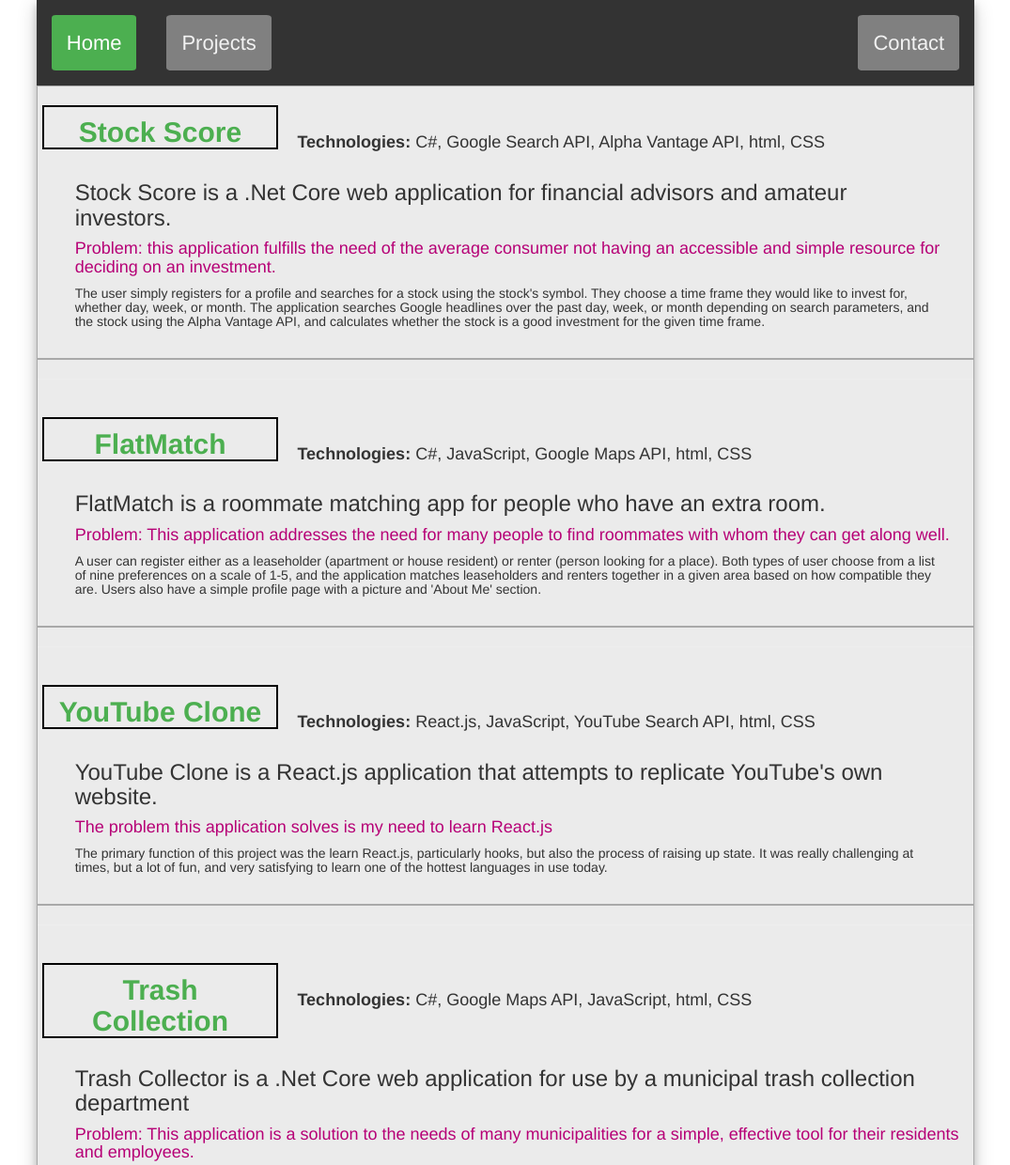
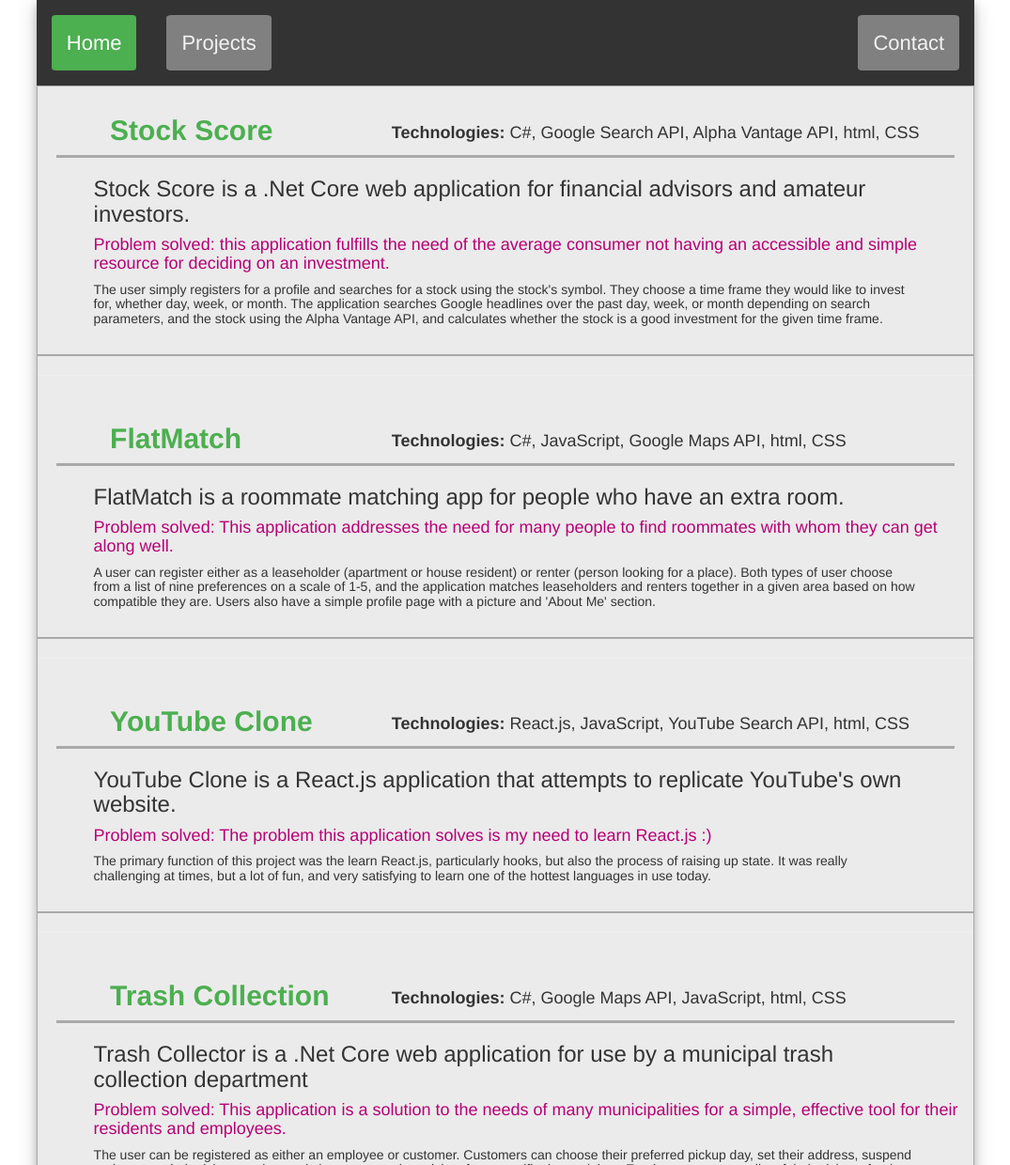
Before and after one commit to jbrockmann92/jbrockmann92.github.io, a plain HTML site: page projects.html in a window 1280 px wide. Shown: the top 1240 px of the page at 94% size, without its empty margins (102-1177 px from the left). Drawn offline with nearby package versions, Linux system fonts and the light colour scheme.

Commit message:
Changed some more styling. All the info is there, so done for now

```diff
--- a/projects.html
+++ b/projects.html
@@ -20,33 +20,28 @@
             }
         }
 
-        h2 {
-            font-family: 'Courier New', Courier, monospace;
+        .row h2 {
             padding-top: 10px;
-            padding-left: 2%;
-            border: black;
-            border-width: 2px;
-            border-style: solid;
-            text-align: center;
+            padding-left: 6%;
         }
 
         h3 {
-            padding-left: 4%;
-            padding-right: 4%;
+            padding-left: 6%;
+            padding-right: 6%;
         }
 
         h5 {
-            padding-left: 4%;
-            padding-right: 4%;
+            padding-left: 6%;
+            padding-right: 6%;
         }
 
         h4 {
-            padding-left: 2%;
+            padding-left: 4%;
         }
 
         .row h4 {
-            padding-left: 2%;
-            padding-top: 40px;
+            padding-left: 4%;
+            padding-top: 30px;
         }
 
         .App-header {
@@ -84,7 +79,7 @@
 
         .problem {
             color: rgb(182, 0, 118);
-            padding-left: 4%;
+            padding-left: 6%;
         }
 
         footer {
@@ -160,12 +155,12 @@
         </div>
         <div>
             <div style="border-style: solid; border-width: 1px; border-color: darkgray;">
-                <div class="row" style="padding-left: 2%;">
-                    <h2 class="col-sm-3"><strong style="color: #8B005B;"><a href="https://github.com/jbrockmann92/StockScoreApp">Stock Score</a></strong></h2>
-                    <h4 class="col-sm-9"><strong>Technologies: </strong>C#, Google Search API, Alpha Vantage API, html, CSS </h4>
+                <div class="row" style="margin-left: 2%; margin-right: 2%; border-bottom: darkgray; border-bottom-style: solid;">
+                    <h2 class="col-sm-4"><strong style="color: #8B005B;"><a href="https://github.com/jbrockmann92/StockScoreApp">Stock Score</a></strong></h2>
+                    <h4 class="col-sm-8"><strong>Technologies: </strong>C#, Google Search API, Alpha Vantage API, html, CSS</h4>
                 </div>
                 <h3>Stock Score is a .Net Core web application for financial advisors and amateur investors.</h3>
-                <h4 class="problem">Problem: this application fulfills the need of the average consumer not having an accessible and simple resource for deciding on an investment.</h4>
+                <h4 class="problem">Problem solved: this application fulfills the need of the average consumer not having an accessible and simple resource for deciding on an investment.</h4>
                 <h5 style="padding-bottom: 2%;">The user simply registers
                     for a profile and searches for a stock using the stock's symbol. They choose a time frame they would like to invest for, whether day, week, or month.
                     The application searches Google headlines over the past day, week, or month depending on search parameters, and the stock using the Alpha Vantage API,
@@ -174,12 +169,12 @@
             </div>
             <div style="border-style: solid; border-width: 1px; border-color: darkgray;">
                 <hr>
-                <div class="row" style="padding-left: 2%;">
-                    <h2 class="col-sm-3"><strong style="color: #8B005B;"><a href="https://github.com/jbrockmann92/FlatMatch">FlatMatch</a></strong></h2>
-                    <h4 class="col-sm-9"><strong>Technologies: </strong>C#, JavaScript, Google Maps API, html, CSS </h4>
+                <div class="row" style="margin-left: 2%; margin-right: 2%; border-bottom: darkgray; border-bottom-style: solid;">
+                    <h2 class="col-sm-4"><strong style="color: #8B005B;"><a href="https://github.com/jbrockmann92/FlatMatch">FlatMatch</a></strong></h2>
+                    <h4 class="col-sm-8"><strong>Technologies: </strong>C#, JavaScript, Google Maps API, html, CSS</h4>
                 </div>
                 <h3>FlatMatch is a roommate matching app for people who have an extra room.</h3>
-                <h4 class="problem">Problem: This application addresses the need for many people to find roommates with whom they can get along well.</h4>
+                <h4 class="problem">Problem solved: This application addresses the need for many people to find roommates with whom they can get along well.</h4>
                 <h5 style="padding-bottom: 2%;">A user can register either as a leaseholder (apartment or house resident) or renter (person looking for a place). Both types of user choose
                     from a list of nine preferences on a scale of 1-5, and the application matches leaseholders and renters together in a given area based on how
                     compatible they are. Users also have a simple profile page with a picture and 'About Me' section.
@@ -187,24 +182,24 @@
             </div>
             <div style="border-style: solid; border-width: 1px; border-color: darkgray;">
                 <hr>
-                <div class="row" style="padding-left: 2%;">
-                    <h2 class="col-sm-3"><strong style="color: #8B005B;"><a href="https://github.com/jbrockmann92/YoutubeClone">YouTube Clone</a></strong></h2>
-                    <h4 class="col-sm-9"><strong>Technologies: </strong>React.js, JavaScript, YouTube Search API, html, CSS </h4>
+                <div class="row" style="margin-left: 2%; margin-right: 2%; border-bottom: darkgray; border-bottom-style: solid;">
+                    <h2 class="col-sm-4"><strong style="color: #8B005B;"><a href="https://github.com/jbrockmann92/YoutubeClone">YouTube Clone</a></strong></h2>
+                    <h4 class="col-sm-8"><strong>Technologies: </strong>React.js, JavaScript, YouTube Search API, html, CSS</h4>
                 </div>
                 <h3>YouTube Clone is a React.js application that attempts to replicate YouTube's own website.</h3>
-                <h4 class="problem">The problem this application solves is my need to learn React.js</h4>
+                <h4 class="problem">Problem solved: The problem this application solves is my need to learn React.js :)</h4>
                 <h5 style="padding-bottom: 2%;">The primary function of this project was the learn React.js, particularly hooks, but also the process of raising up state. It was really challenging
                     at times, but a lot of fun, and very satisfying to learn one of the hottest languages in use today.
                 </h5>
             </div>
             <div style="border-style: solid; border-width: 1px; border-color: darkgray;">
                 <hr>
-                <div class="row" style="padding-left: 2%;">
-                    <h2 class="col-sm-3"><strong style="color: #8B005B;"><a href="https://github.com/jbrockmann92/TrashCollection">Trash Collection</a></strong></h2>
-                    <h4 class="col-sm-9"><strong>Technologies: </strong>C#, Google Maps API, JavaScript, html, CSS</h4>
+                <div class="row" style="margin-left: 2%; margin-right: 2%; border-bottom: darkgray; border-bottom-style: solid;">
+                    <h2 class="col-sm-4"><strong style="color: #8B005B;"><a href="https://github.com/jbrockmann92/TrashCollection">Trash Collection</a></strong></h2>
+                    <h4 class="col-sm-8"><strong>Technologies: </strong>C#, Google Maps API, JavaScript, html, CSS</h4>
                 </div>
                 <h3>Trash Collector is a .Net Core web application for use by a municipal trash collection department</h3>
-                <h4 class="problem">Problem: This application is a solution to the needs of many municipalities for a simple, effective tool for their residents and employees.</h4>
+                <h4 class="problem">Problem solved: This application is a solution to the needs of many municipalities for a simple, effective tool for their residents and employees.</h4>
                 <h5 style="padding-bottom: 2%;">The user can be registered as either an employee or customer. Customers can choose their preferred pickup day, set their address, suspend and resume
                     their pickup service, and choose a one-time pickup for a specific day and time. Employees can see a list of their pickups for the day and the addresses,
                     as well as a map with a pin to show the location.
```
